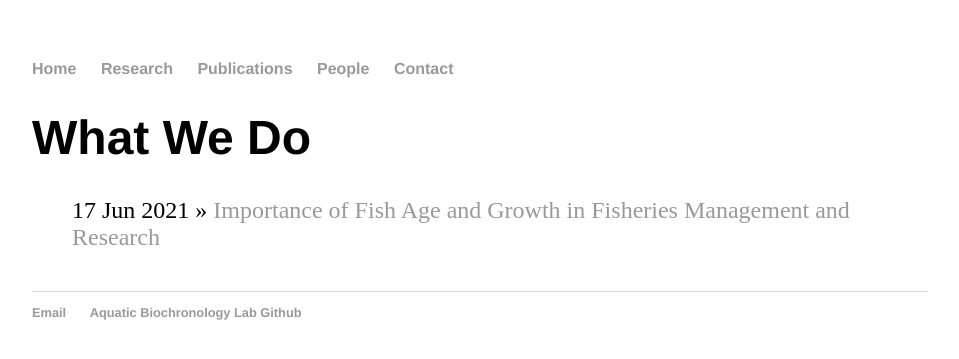
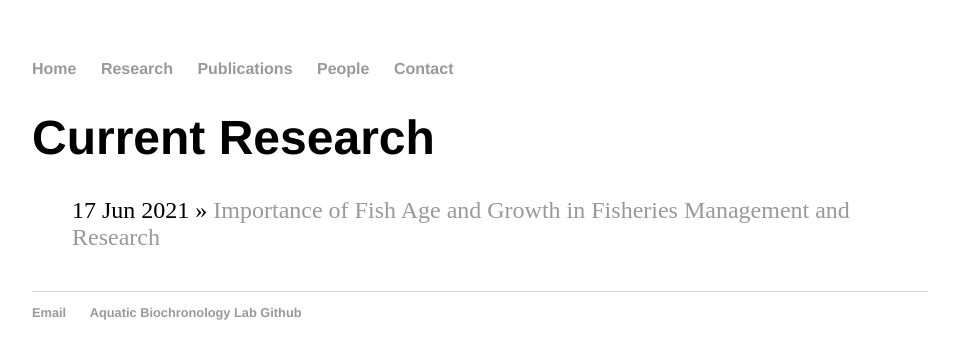
Before and after one commit to Aquatic-Biochronology-Lab/Aquatic-Biochronology-Lab.github.io, a Jekyll site: the page built from Research/index.html, in a window 1280 px wide. Shown: the top 359 px of the page, without its empty margins (160-1119 px from the left). Built offline with Jekyll 4.4.1, drawn with Linux system fonts in a browser that asks for light colours.

Commit message:
Update index.html

```diff
--- a/Research/index.html
+++ b/Research/index.html
@@ -1,6 +1,6 @@
 ---
 layout: default
-title: What We Do
+title: Current Research
 ---
 	<h1>{{ page.title }}</h1>
 	<ul class="posts">
```
